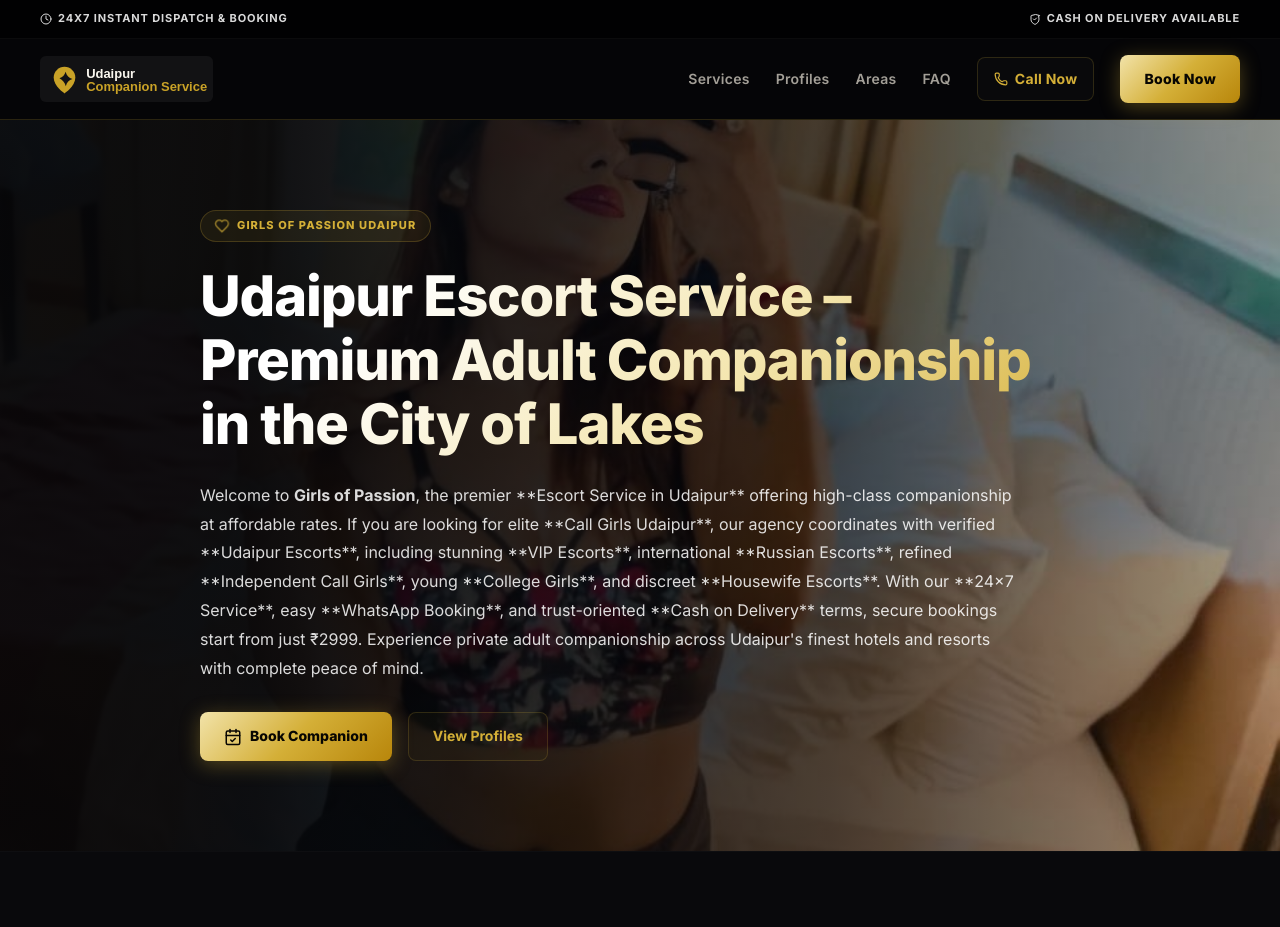
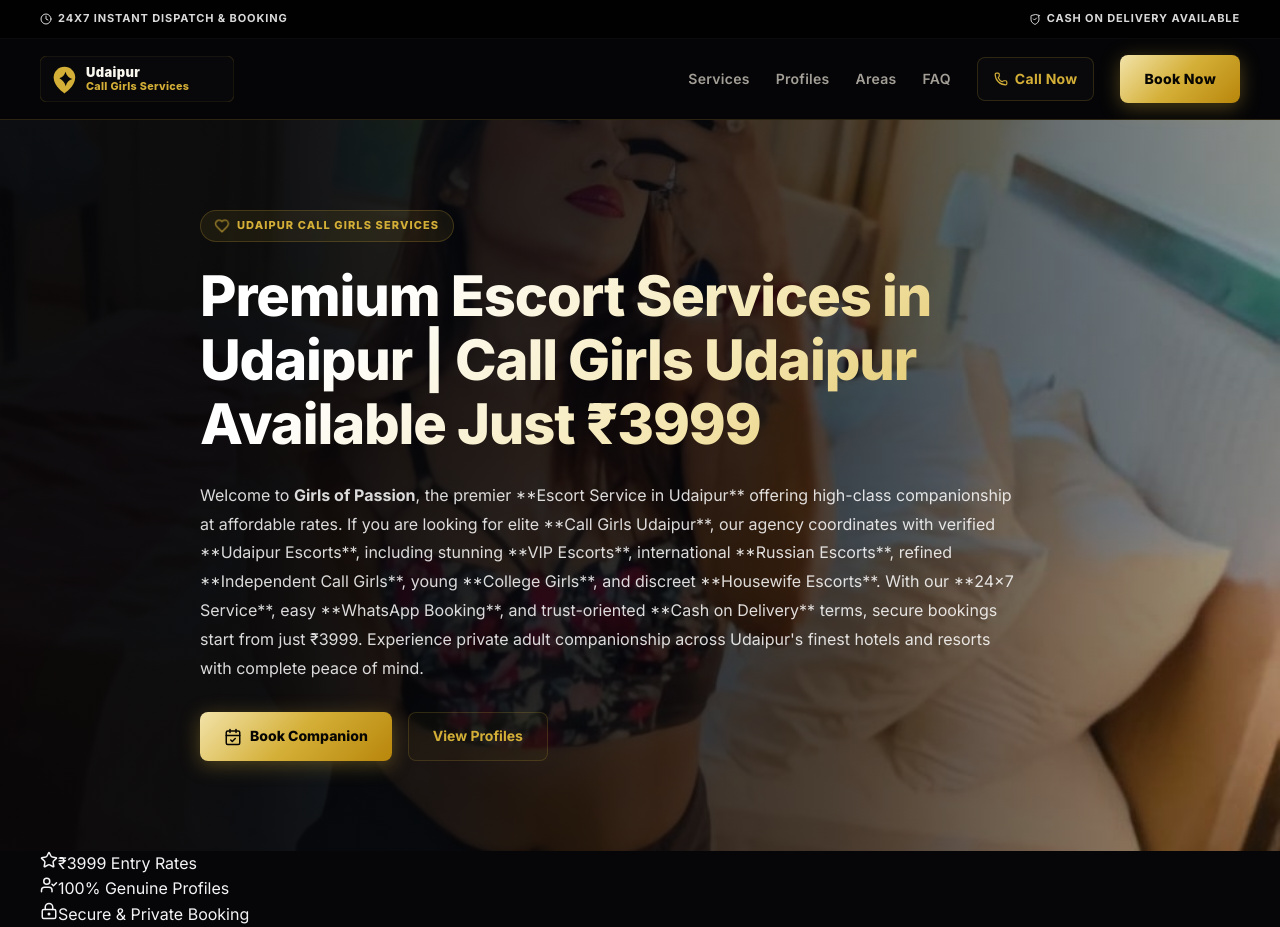
Before and after one commit to udaipuresorthub-del/velvet-affair, a Next.js app: page / in a window 1280 px wide. Shown: the top 927 px of the page. Built offline with nearby package versions, Linux system fonts and the light colour scheme.

Commit message:
Update logo to Udaipur Call Girls Services, change pricing terms to ₹3999, and expand SEO content keywords

```diff
--- a/src/app/layout.tsx
+++ b/src/app/layout.tsx
@@ -14,9 +14,9 @@ const inter = Inter({
 
 export const metadata: Metadata = {
   metadataBase: new URL(siteConfig.url),
-  title: "Premium Escort Services in Udaipur | Call Girls Udaipur Available Just ₹2999",
+  title: "Premium Escort Services in Udaipur | Call Girls Udaipur Available Just ₹3999",
   description:
-    "Book premium Escort Service in Udaipur with Call Girls Udaipur. Verified Udaipur Escorts, VIP & Russian Escorts from ₹2999. 24x7 cash on delivery, WhatsApp booking.",
+    "Book premium Escort Service in Udaipur with Call Girls Udaipur. Verified Udaipur Escorts, VIP & Russian Escorts from ₹3999. 24x7 cash on delivery, WhatsApp booking.",
   verification: {
     google: siteConfig.googleVerification
   },
@@ -24,9 +24,9 @@ export const metadata: Metadata = {
     icon: "/favicon.svg"
   },
   openGraph: {
-    title: "Premium Escort Services in Udaipur | Call Girls Udaipur Just ₹2999",
+    title: "Premium Escort Services in Udaipur | Call Girls Udaipur Just ₹3999",
     description:
-      "Book premium Escort Service in Udaipur with Call Girls Udaipur. Verified Udaipur Escorts, VIP & Russian Escorts from ₹2999. 24x7 cash on delivery, WhatsApp booking.",
+      "Book premium Escort Service in Udaipur with Call Girls Udaipur. Verified Udaipur Escorts, VIP & Russian Escorts from ₹3999. 24x7 cash on delivery, WhatsApp booking.",
     url: siteConfig.url,
     siteName: siteConfig.name,
     images: ["/images/udaipur-escort-service.jpg"],
@@ -35,9 +35,9 @@ export const metadata: Metadata = {
   },
   twitter: {
     card: "summary_large_image",
-    title: "Premium Escort Services in Udaipur | Call Girls Udaipur Just ₹2999",
+    title: "Premium Escort Services in Udaipur | Call Girls Udaipur Just ₹3999",
     description:
-      "Book premium Escort Service in Udaipur with Call Girls Udaipur. Verified Udaipur Escorts, VIP & Russian Escorts from ₹2999. 24x7 cash on delivery, WhatsApp booking.",
+      "Book premium Escort Service in Udaipur with Call Girls Udaipur. Verified Udaipur Escorts, VIP & Russian Escorts from ₹3999. 24x7 cash on delivery, WhatsApp booking.",
     images: ["/images/udaipur-escort-service.jpg"]
   }
 };
@@ -57,8 +57,8 @@ export default function RootLayout({ children }: { children: React.ReactNode })
             </div>
           </div>
           <nav className="shell nav" aria-label="Main navigation">
-            <Link href="/" className="brand" aria-label="Udaipur Escorts Service home">
-              <Image src="/logo.svg" alt="Udaipur Escort Service Logo" width={240} height={64} priority />
+            <Link href="/" className="brand" aria-label="Udaipur Call Girls Services home">
+              <Image src="/logo.svg" alt="Udaipur Call Girls Services Logo" width={270} height={64} priority />
             </Link>
             <div className="navlinks">
               <Link href="/#services">Services</Link>
@@ -80,9 +80,9 @@ export default function RootLayout({ children }: { children: React.ReactNode })
         <footer className="footer">
           <div className="shell footer-grid">
             <div className="footer-brand">
-              <Image src="/logo.svg" alt="Udaipur Escort Service Footer Logo" width={220} height={59} />
+              <Image src="/logo.svg" alt="Udaipur Call Girls Services Footer Logo" width={270} height={64} />
               <p>
-                Udaipur's premier adult companionship desk coordinating VIP, Independent, Russian, and local companion profiles. Book starting from ₹2999 with 100% discretion and cash on delivery.
+                Udaipur's premier adult companionship desk coordinating VIP, Independent, Russian, and local companion profiles. Book starting from ₹3999 with 100% discretion and cash on delivery.
               </p>
               <div className="footer-actions">
                 <Link className="button gold" href={`tel:${siteConfig.phone}`}>
@@ -115,7 +115,7 @@ export default function RootLayout({ children }: { children: React.ReactNode })
             </div>
           </div>
           <div className="shell footer-bottom">
-            <span>&copy; {new Date().getFullYear()} Udaipur Companion Service. All Rights Reserved.</span>
+            <span>&copy; {new Date().getFullYear()} Udaipur Call Girls Services. All Rights Reserved.</span>
             <span>DISCLAIMER: 18+ adult social companionship desk. We operate in compliance with all local guidelines.</span>
           </div>
         </footer>
--- a/src/app/not-found.tsx
+++ b/src/app/not-found.tsx
@@ -2,8 +2,8 @@ import Link from "next/link";
 import { siteConfig } from "@/lib/site";
 
 export const metadata = {
-  title: "Page Not Found | Udaipur Companion Service",
-  description: "The page you are looking for does not exist. Return to Udaipur Companion Service homepage."
+  title: "Page Not Found | Udaipur Call Girls Services",
+  description: "The page you are looking for does not exist. Return to Udaipur Call Girls Services homepage."
 };
 
 export default function NotFound() {
--- a/src/app/page.tsx
+++ b/src/app/page.tsx
@@ -13,16 +13,16 @@ import {
   ChevronRight,
   Phone,
   MessageCircle,
-  HelpCircle,
   Clock,
-  DollarSign
+  Sparkles,
+  Award
 } from "lucide-react";
 import { InquiryForm } from "@/components/InquiryForm";
 import { serviceAreas, siteConfig } from "@/lib/site";
 
 export const metadata = {
-  title: "Premium Escort Services in Udaipur | Call Girls Udaipur Available Just ₹2999",
-  description: "Book premium Escort Service in Udaipur with Call Girls Udaipur. Verified Udaipur Escorts, VIP & Russian Escorts from ₹2999. 24x7 cash on delivery, WhatsApp booking.",
+  title: "Premium Escort Services in Udaipur | Call Girls Udaipur Available Just ₹3999",
+  description: "Book premium Escort Service in Udaipur with Call Girls Udaipur. Verified Udaipur Escorts, VIP & Russian Escorts from ₹3999. 24x7 cash on delivery, WhatsApp booking.",
   alternates: {
     canonical: siteConfig.url
   }
@@ -84,11 +84,11 @@ export default function Home() {
         <div className="hero-content">
           <div className="eyebrow-container">
             <Heart size={14} className="icon-pulse" />
-            <span className="eyebrow">Girls of Passion Udaipur</span>
+            <span className="eyebrow">Udaipur Call Girls Services</span>
           </div>
-          <h1>Udaipur Escort Service – Premium Adult Companionship in the City of Lakes</h1>
+          <h1>Premium Escort Services in Udaipur | Call Girls Udaipur Available Just ₹3999</h1>
           <p className="hero-description">
-            Welcome to <strong>Girls of Passion</strong>, the premier **Escort Service in Udaipur** offering high-class companionship at affordable rates. If you are looking for elite **Call Girls Udaipur**, our agency coordinates with verified **Udaipur Escorts**, including stunning **VIP Escorts**, international **Russian Escorts**, refined **Independent Call Girls**, young **College Girls**, and discreet **Housewife Escorts**. With our **24x7 Service**, easy **WhatsApp Booking**, and trust-oriented **Cash on Delivery** terms, secure bookings start from just ₹2999. Experience private adult companionship across Udaipur's finest hotels and resorts with complete peace of mind.
+            Welcome to <strong>Girls of Passion</strong>, the premier **Escort Service in Udaipur** offering high-class companionship at affordable rates. If you are looking for elite **Call Girls Udaipur**, our agency coordinates with verified **Udaipur Escorts**, including stunning **VIP Escorts**, international **Russian Escorts**, refined **Independent Call Girls**, young **College Girls**, and discreet **Housewife Escorts**. With our **24x7 Service**, easy **WhatsApp Booking**, and trust-oriented **Cash on Delivery** terms, secure bookings start from just ₹3999. Experience private adult companionship across Udaipur's finest hotels and resorts with complete peace of mind.
           </p>
           <div className="hero-actions">
             <Link className="button gold" href="#contact">
@@ -97,6 +97,28 @@ export default function Home() {
             <Link className="button outline" href="/profiles">
               View Profiles
             </Link>
+          </div>
+        </div>
+      </section>
+
+      {/* Trust Badges */}
+      <section className="trust-badges-bar">
+        <div className="shell badges-grid">
+          <div className="badge-item">
+            <Star size={18} />
+            <span>₹3999 Entry Rates</span>
+          </div>
+          <div className="badge-item">
+            <UserCheck size={18} />
+            <span>100% Genuine Profiles</span>
+          </div>
+          <div className="badge-item">
+            <LockKeyhole size={18} />
+            <span>Secure & Private Booking</span>
+          </div>
+          <div className="badge-item">
+            <ShieldCheck size={18} />
+            <span>Cash on Delivery</span>
           </div>
         </div>
       </section>
@@ -118,7 +140,7 @@ export default function Home() {
             </div>
             <div className="overview-row-v2">
               <span className="label">Service Type</span>
-              <span className="value">Premium adult companionship in Udaipur</span>
+              <span className="value">Premium adult companionship & escort service in Udaipur</span>
             </div>
             <div className="overview-row-v2">
               <span className="label">Main Location</span>
@@ -253,8 +275,34 @@ export default function Home() {
         </div>
       </section>
 
+      {/* Expanded VIP & Russian Escort Info (New Content block for better ranking) */}
+      <section className="section">
+        <div className="shell grid-2">
+          <div className="editorial-card-v3">
+            <Sparkles size={24} className="gold-text" />
+            <h3>High Profile Russian Escorts & VIP Call Girls in Udaipur</h3>
+            <p>
+              We coordinate with international models and high-profile companion agencies to maintain an elite list of Russian companion options in Udaipur. These profiles bring international elegance, premium social presentation, and distinct visual style, making them highly sought-after for luxury desert resort stays and high-end lakeside heritage gatherings.
+            </p>
+            <p>
+              Each companion is fluent in conversation and respects the absolute privacy parameters expected by our elite clients. For inquiries regarding specific languages, styling preferences, or travel itineraries, contact our dedicated support agents.
+            </p>
+          </div>
+          <div className="editorial-card-v3">
+            <Award size={24} className="gold-text" />
+            <h3>Top Rated Independent Companions & College Girls</h3>
+            <p>
+              For clients seeking a more casual, warm, and friendly social experience, our directory coordinates with local college companions and independent call girls in Udaipur. These options are ideal for relaxed city guides, visiting local historic spots around the City Palace, or simply having a polite partner for a dinner outing.
+            </p>
+            <p>
+              By offering direct booking without advance deposits via Cash on Delivery, we build a trusted environment for local residents and travellers. Let us arrange a prompt booking starting from ₹3999.
+            </p>
+          </div>
+        </div>
+      </section>
+
       {/* VIP Escort Services & Area Coverage */}
-      <section className="section">
+      <section className="section alt">
         <div className="shell grid-2">
           {/* VIP Services */}
           <div className="premium-box">
@@ -307,7 +355,7 @@ export default function Home() {
       </section>
 
       {/* Booking Steps Section */}
-      <section className="section alt">
+      <section className="section">
         <div className="shell">
           <div className="center-header">
             <span className="eyebrow">Booking Guide</span>
@@ -350,7 +398,7 @@ export default function Home() {
       </section>
 
       {/* Privacy Standards & Trusted Service */}
-      <section className="section">
+      <section className="section alt">
         <div className="shell grid-2">
           {/* Privacy Standards */}
           <div className="premium-box alt">
@@ -375,7 +423,7 @@ export default function Home() {
           {/* Trusted Service */}
           <div className="premium-box">
             <span className="eyebrow">Discreet Booking</span>
-            <h3>Trusted Adult Companion Service in Udaipur</h3>
+            <h3>Trusted Udaipur Call Girls Services</h3>
             <p className="box-desc">
               Many clients search for terms like call girl Udaipur, Udaipur call girl, call girls service Udaipur, or top call girls service in Udaipur when looking for adult companionship online. At Girls of Passion, we present this service in a more professional, respectful, and privacy-focused way.
             </p>
@@ -397,7 +445,7 @@ export default function Home() {
       </section>
 
       {/* Local Options, Model Profiles, Support, Pricing, Hotels Card Grids */}
-      <section className="section alt">
+      <section className="section">
         <div className="shell">
           <div className="center-header">
             <span className="eyebrow">Service Guidelines</span>
@@ -507,7 +555,7 @@ export default function Home() {
       </section>
 
       {/* Adult Only & Call Girls Service & Privacy Detail Paragraphs */}
-      <section className="section">
+      <section className="section alt">
         <div className="shell grid-2">
           {/* Adult Only Guidelines */}
           <div className="premium-box">
@@ -554,7 +602,7 @@ export default function Home() {
       </section>
 
       {/* Extended Editorial Text Paragraphs */}
-      <section className="section alt">
+      <section className="section">
         <div className="shell text-editorial-container">
           <div className="editorial-block">
             <span className="eyebrow font-gold">Why Privacy Matters</span>
@@ -581,7 +629,7 @@ export default function Home() {
       </section>
 
       {/* Book Udaipur Escort Service Now Panel */}
-      <section className="section">
+      <section className="section alt">
         <div className="shell booking-cta-panel">
           <div className="cta-left">
             <span className="eyebrow text-dark">Get Started</span>
@@ -615,7 +663,7 @@ export default function Home() {
       </section>
 
       {/* Booking Form */}
-      <section className="section alt" id="contact">
+      <section className="section" id="contact">
         <div className="shell form-wrap-v2">
           <div className="form-info-pane">
             <span className="eyebrow">Reservation Desk</span>
@@ -634,7 +682,7 @@ export default function Home() {
       </section>
 
       {/* Frequently Asked Questions */}
-      <section className="section" id="faq">
+      <section className="section alt" id="faq">
         <div className="shell">
           <div className="center-header">
             <span className="eyebrow">FAQ</span>
--- a/src/app/privacy/page.tsx
+++ b/src/app/privacy/page.tsx
@@ -1,8 +1,8 @@
 import { siteConfig } from "@/lib/site";
 
 export const metadata = {
-  title: "Privacy Policy | Udaipur Companion Service",
-  description: "Discreet and private data practices. Learn how Udaipur Companion Service protects user confidentiality, inquiry details, and respects client preferences.",
+  title: "Privacy Policy | Udaipur Call Girls Services",
+  description: "Discreet and private data practices. Learn how Udaipur Call Girls Services protects user confidentiality, inquiry details, and respects client preferences.",
   alternates: {
     canonical: `${siteConfig.url}/privacy`
   }
@@ -43,7 +43,7 @@ export default function PrivacyPage() {
 
         <h2>Information Collection & Scope</h2>
         <p>
-          Udaipur Companion Service operates as an adult-only companionship inquiry system. We collect only the essential parameters required to check companion availability, such as your nickname/name, phone number or WhatsApp contact details, preferred local area, timing window, and escort profile preferences.
+          Udaipur Call Girls Services operates as an adult-only companionship inquiry system. We collect only the essential parameters required to check companion availability, such as your nickname/name, phone number or WhatsApp contact details, preferred local area, timing window, and escort profile preferences.
         </p>
 
         <h2>How Information Is Used</h2>
--- a/src/app/profiles/page.tsx
+++ b/src/app/profiles/page.tsx
@@ -4,7 +4,7 @@ import { profileImages, siteConfig } from "@/lib/site";
 
 export const metadata = {
   title: "Reviewed Companion Profiles | Call Girls in Udaipur Preview",
-  description: "Browse our premium companion profiles in Udaipur. Select VIP, independent, model-style, and Russian escort previews starting from ₹2999 with 24x7 support.",
+  description: "Browse our premium companion profiles in Udaipur. Select VIP, independent, model-style, and Russian escort previews starting from ₹3999 with 24x7 support.",
   alternates: {
     canonical: `${siteConfig.url}/profiles`
   }
@@ -40,7 +40,7 @@ export default function ProfilesPage() {
         <div className="eyebrow">Reviewed Profile Previews</div>
         <h1>Our Premium Companion Profiles in Udaipur</h1>
         <p className="lead">
-          Browse through our verified portfolio of VIP companion profiles, independent call girls, and model-style escorts. Previews are sorted below for client convenience. Booking packages start at just ₹2999 with cash on delivery.
+          Browse through our verified portfolio of VIP companion profiles, independent call girls, and model-style escorts. Previews are sorted below for client convenience. Booking packages start at just ₹3999 with cash on delivery.
         </p>
 
         <div className="profile-grid" style={{ marginTop: 40 }}>
--- a/src/app/terms/page.tsx
+++ b/src/app/terms/page.tsx
@@ -1,8 +1,8 @@
 import { siteConfig } from "@/lib/site";
 
 export const metadata = {
-  title: "Terms and Conditions | Udaipur Companion Service",
-  description: "Terms and conditions of use for Udaipur Companion Service. Essential rules, age criteria, and client requirements for booking adult companions in Udaipur.",
+  title: "Terms and Conditions | Udaipur Call Girls Services",
+  description: "Terms and conditions of use for Udaipur Call Girls Services. Essential rules, age criteria, and client requirements for booking adult companions in Udaipur.",
   alternates: {
     canonical: `${siteConfig.url}/terms`
   }
--- a/src/components/InquiryForm.tsx
+++ b/src/components/InquiryForm.tsx
@@ -89,7 +89,7 @@ export function InquiryForm() {
           <option value="" disabled>
             Select companion style
           </option>
-          <option value="Premium VIP Escorts">Premium & VIP Escorts (from ₹2999)</option>
+          <option value="Premium VIP Escorts">Premium & VIP Escorts (from ₹3999)</option>
           <option value="Russian Escorts">Russian Escorts (Premium rates)</option>
           <option value="Independent Call Girls">Independent Call Girls</option>
           <option value="College Girls & Housewife">College Girls / Housewives</option>
--- a/src/lib/site.ts
+++ b/src/lib/site.ts
@@ -1,5 +1,5 @@
 export const siteConfig = {
-  name: "Udaipur Companion Service",
+  name: "Udaipur Call Girls Services",
   city: "Udaipur",
   url: "https://udaipurescortsservice.com",
   phone: "+91 8000253680",
@@ -21,7 +21,7 @@ export const serviceAreas = [
 
 export const overviewRows = [
   ["Service Type", "Premium adult social companionship & escort service in Udaipur"],
-  ["Price Range", "Starting from just ₹2999 (No Hidden Charges)"],
+  ["Price Range", "Starting from just ₹3999 (No Hidden Charges)"],
   ["Booking Options", "Call, WhatsApp Booking & Cash on Delivery"],
   ["Availability", "24x7 Service, subject to profile availability"],
   ["Profile Quality", "Verified, VIP, Independent, Model & Russian profiles"],
@@ -58,7 +58,7 @@ export const trustPoints = [
   "Professional and highly polite communication",
   "100% Discreet inquiry & booking support",
   "Direct WhatsApp booking available 24x7",
-  "Premium, model, and local categories starting at ₹2999",
+  "Premium, model, and local categories starting at ₹3999",
   "Availability across major luxury hotels in Udaipur",
   "Cash on Delivery - payment on physical arrival",
   "Respectful, consent-based, adult-only guidelines"
@@ -71,7 +71,7 @@ export const faqs = [
   },
   {
     question: "What are the rates for hiring a call girl Udaipur?",
-    answer: "Our premium companion packages start at just ₹2999 with flexible booking durations. Payment is settled via Cash on Delivery for complete trust and transparency."
+    answer: "Our premium companion packages start at just ₹3999 with flexible booking durations. Payment is settled via Cash on Delivery for complete trust and transparency."
   },
   {
     question: "Do you offer hotel room delivery services for call girl Udaipur?",
@@ -125,7 +125,7 @@ export const seoContentHtml = `
 
     <p>Udaipur, the romantic City of Lakes, is home to magnificent heritage palaces, fine-dining restaurants, and luxury lakefront resorts. Whether you are visiting for business, a holiday, or a private event, finding a premium and reliable <strong>escort service Udaipur</strong> can make your stay much more memorable. Our agency provides access to top-rated <strong>Udaipur call girl service</strong> options, bringing together elegance, discretion, and absolute professionalism.</p>
 
-    <p>When you are looking for a reliable <strong>call girl Udaipur</strong>, you want to be sure you are dealing with a platform that values your privacy and time. We work hard to maintain high standards of service. We coordinate with <strong>independent call girl Udaipur</strong> profiles, high profile models, and VIP companions. All services are available at reasonable rates starting from just ₹2999. Our services feature <strong>Cash on Delivery</strong> and <strong>24x7 service</strong> support.</p>
+    <p>When you are looking for a reliable <strong>call girl Udaipur</strong>, you want to be sure you are dealing with a platform that values your privacy and time. We work hard to maintain high standards of service. We coordinate with <strong>independent call girl Udaipur</strong> profiles, high profile models, and VIP companions. All services are available at reasonable rates starting from just ₹3999. Our services feature <strong>Cash on Delivery</strong> and <strong>24x7 service</strong> support.</p>
 
     <div class="seo-toc">
       <h3>Table of Contents</h3>
```
Also changed, not shown: public/logo.svg.
